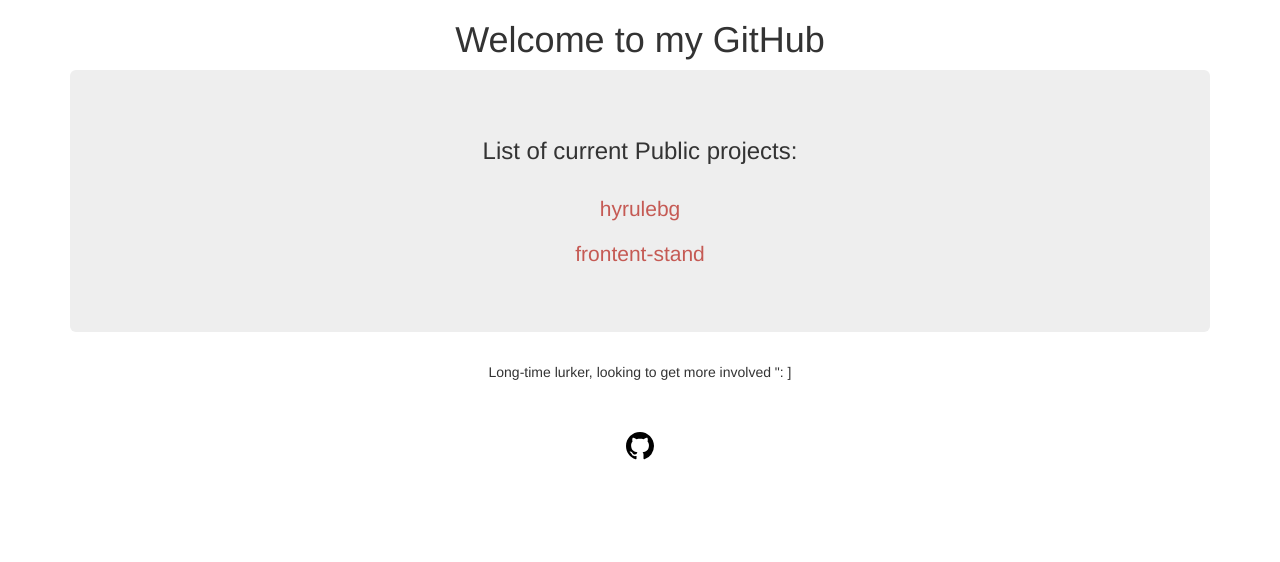
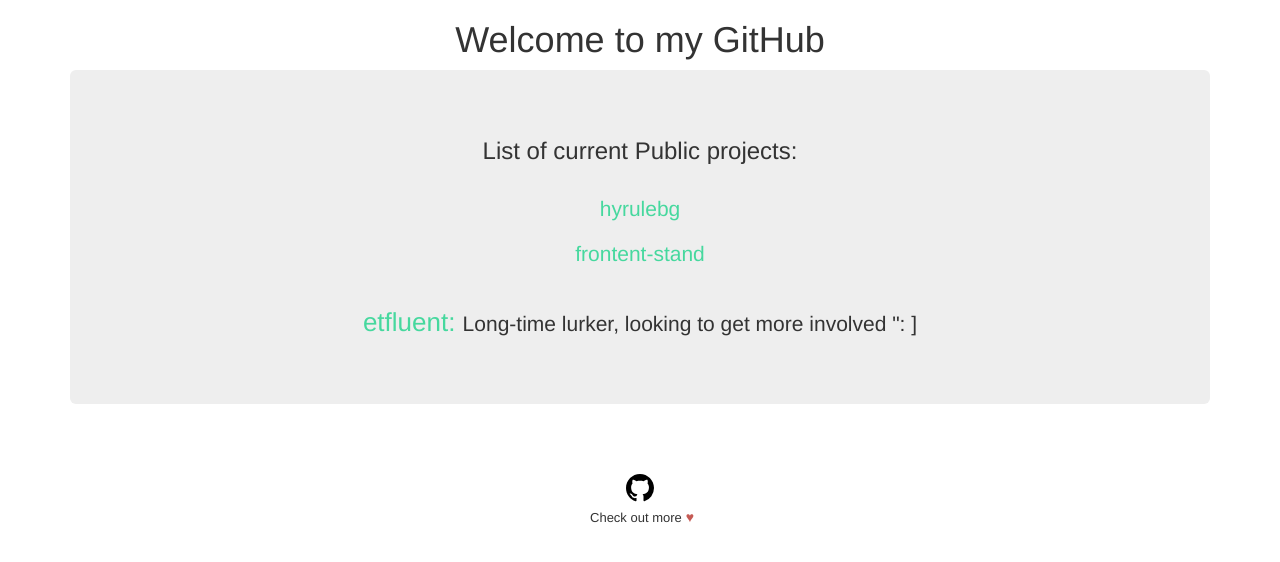
Before and after one commit to etfluent/etfluent.github.io, a plain HTML site: page index.html in a window 1280 px wide. Drawn offline with nearby package versions, Linux system fonts and the light colour scheme.

Commit message:
updated styles

```diff
--- a/css/style.css
+++ b/css/style.css
@@ -7,3 +7,40 @@
 	color: #b53224;
 	text-decoration: none;
 }
+
+.green-text {
+	color: #46d89e;
+}
+
+.green-text:hover {
+	color: #19CF86 !important;
+	text-decoration: none;
+}
+
+.bottom a:hover {
+	color: #9d4843 !important;
+	text-decoration: none;
+}
+
+.bottom span {
+	font-size: 13px;
+	color: #333;
+}
+
+.bottom span:hover {
+	color: #19CF86 !important;
+}
+
+.bottom a{
+	color: #c55a54 !important;
+	vertical-align:bottom;
+	padding-left: 4px;
+}
+
+svg:hover {
+	fill: #19CF86;
+}
+
+span {
+	font-size: 26px;
+}
--- a/index.html
+++ b/index.html
@@ -32,18 +32,19 @@
 <div class="jumbotron">
 <h3>List of current Public projects:</h3>
 <br>
-<p><a class="red-text" href="https://github.com/etfluent/hyrulebg">hyrulebg</a></p>
-<p><a class="red-text" href="https://github.com/etfluent/frontend-stand">frontent-stand</a></p>
+<p><a class="green-text" href="https://github.com/etfluent/hyrulebg">hyrulebg</a></p>
+<p><a class="green-text" href="https://github.com/etfluent/frontend-stand">frontent-stand</a></p>
+<br>
+<p><span class="green-text">etfluent: </span>Long-time lurker, looking to get more involved ": ]</p>
 
 </div></div>
 
-<p>Long-time lurker, looking to get more involved ": ]</p>
 <br>
 <br>
 <a class="header-logo-invertocat" href="https://github.com/etfluent" data-hotkey="g d" aria-label="Homepage" data-ga-click="Header, go to dashboard, icon:logo">
   <svg aria-hidden="true" class="octicon octicon-mark-github" height="28" version="1.1" viewBox="0 0 16 16" width="28"><path d="M8 0C3.58 0 0 3.58 0 8c0 3.54 2.29 6.53 5.47 7.59.4.07.55-.17.55-.38 0-.19-.01-.82-.01-1.49-2.01.37-2.53-.49-2.69-.94-.09-.23-.48-.94-.82-1.13-.28-.15-.68-.52-.01-.53.63-.01 1.08.58 1.23.82.72 1.21 1.87.87 2.33.66.07-.52.28-.87.51-1.07-1.78-.2-3.64-.89-3.64-3.95 0-.87.31-1.59.82-2.15-.08-.2-.36-1.02.08-2.12 0 0 .67-.21 2.2.82.64-.18 1.32-.27 2-.27.68 0 1.36.09 2 .27 1.53-1.04 2.2-.82 2.2-.82.44 1.1.16 1.92.08 2.12.51.56.82 1.27.82 2.15 0 3.07-1.87 3.75-3.65 3.95.29.25.54.73.54 1.48 0 1.07-.01 1.93-.01 2.2 0 .21.15.46.55.38A8.013 8.013 0 0 0 16 8c0-4.42-3.58-8-8-8z"></path></svg>
 </a>
-
+<p class="bottom"><a href="https://github.com/etfluent"><span>Check out more</span> ♥</a></p>
 </div>
 
 <!-- jQuery (necessary for Bootstrap's JavaScript plugins) -->
```
